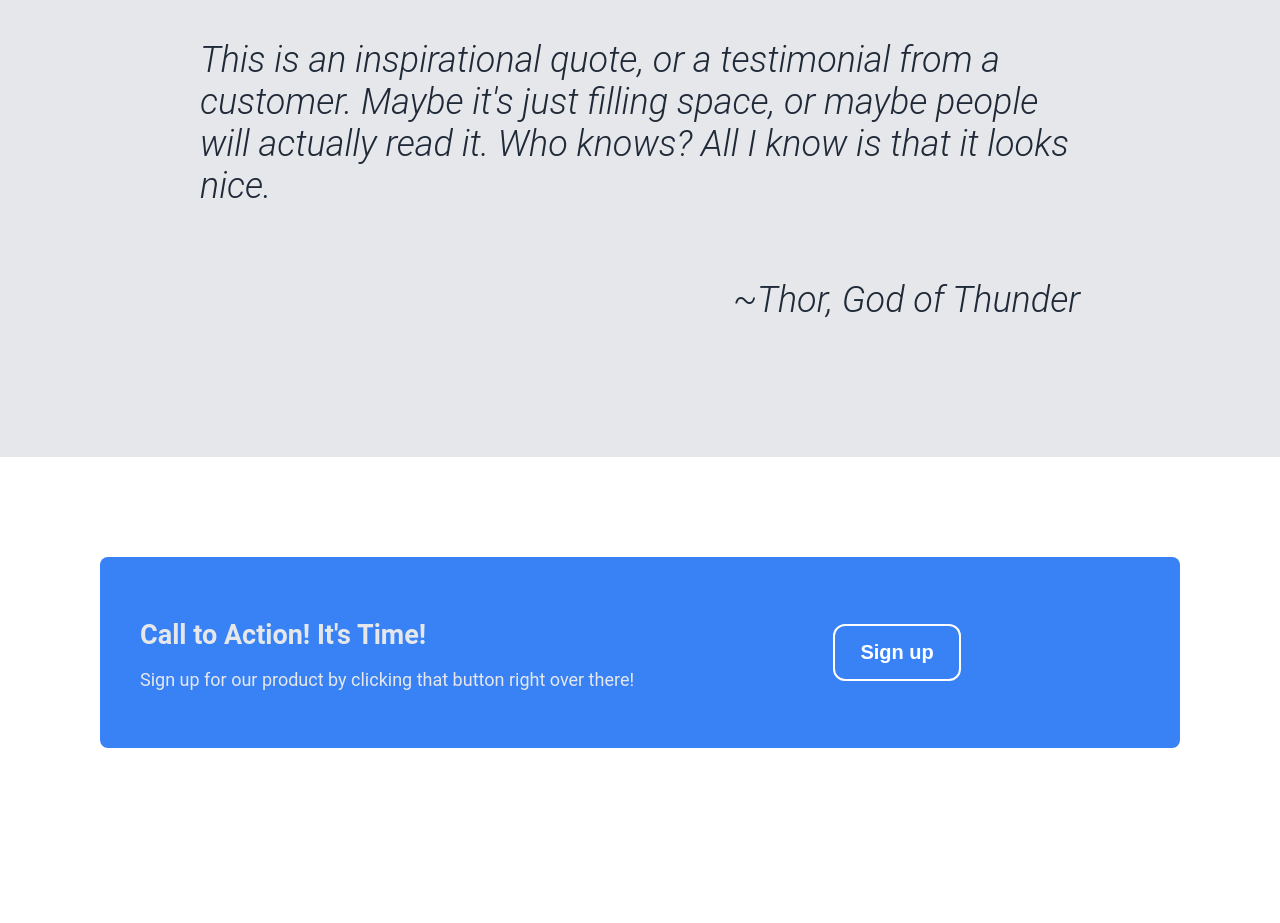
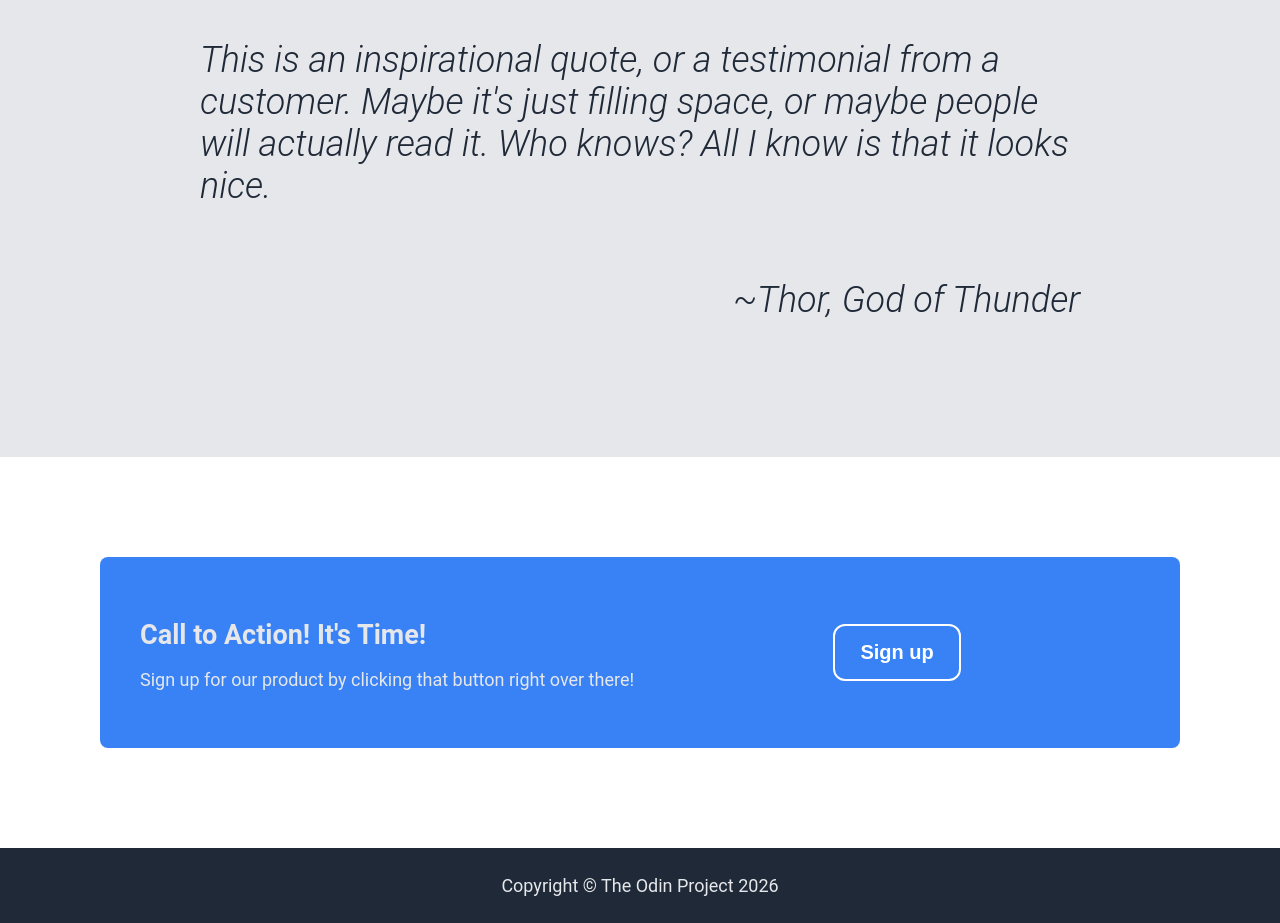
Before and after one commit to IngeniumEtNatura/landing-page, a plain HTML site: page index.html in a window 1280 px wide. Shown: the part 1269-2192 px from the top of the page. Before the commit the page ends 2117 px from the top, so only its background shows below. Drawn offline with Linux system fonts and the light colour scheme.

Commit message:
ADD footer

```diff
--- a/index.html
+++ b/index.html
@@ -66,5 +66,8 @@
             <button class="button2">Sign up</button>
         </div>
     </div>
+    <div class="footer">
+        <div>Copyright © The Odin Project 2026</div>
+    </div>
 </body>
 </html>
--- a/stylesheet.css
+++ b/stylesheet.css
@@ -72,7 +72,9 @@ button {
     background-color: gray;
     padding: 125px;
     text-align: center;
-    color:#E5E7EB
+    color:#E5E7EB;
+    margin-left: auto;
+    margin-right: auto;
 }
 
 .information {
@@ -140,7 +142,9 @@ button {
     color: #E5E7EB;
     font-size: 18px;
     padding: 40px;
-    flex-shrink: 0;
+    max-width: 1000px;
+    margin-left: auto;
+    margin-right: auto;
 
     display: flex;
     flex-direction: row;
@@ -166,3 +170,16 @@ h2 {
     margin-left: auto;
     margin-right: auto;
 }
+
+.footer {
+    bottom: 0;
+    left: 0;
+    right: 0;
+    height: 75px;
+    display: flex;
+    align-items: center;
+    justify-content: center;
+    background-color: #1F2937;
+    color: #E5E7EB;
+    font-size: 18px;
+}
```
